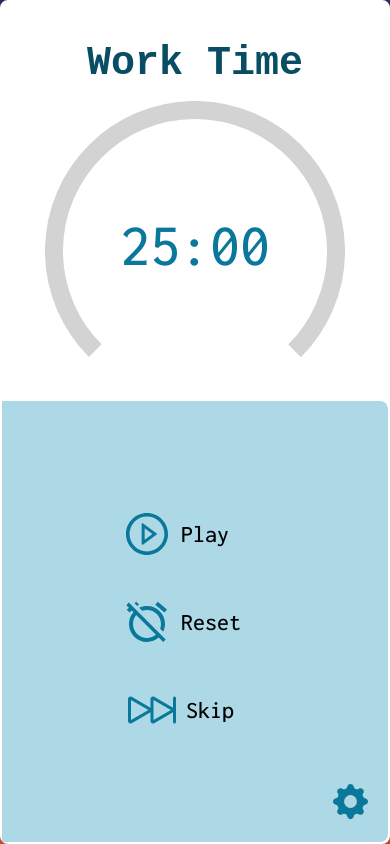
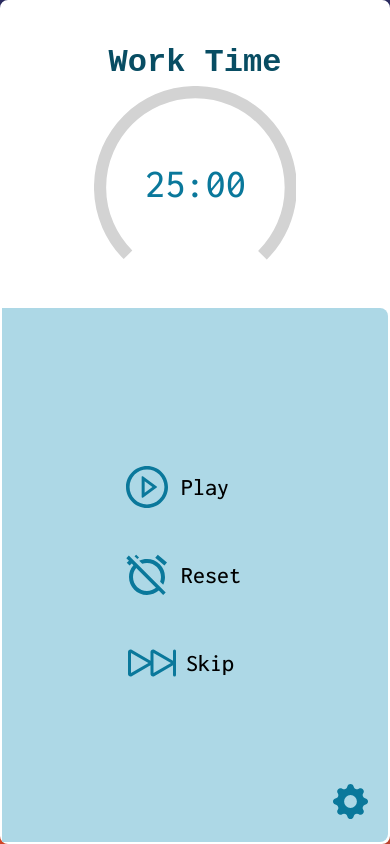
Before and after one commit to m1ckeyyy/improvement-center, a React (Vite) app in the folder client/: page /pomodoro in a window 390 px wide. Built offline with nearby package versions, Linux system fonts and the light colour scheme.

Commit message:
pomodoro mobile styling

```diff
--- a/client/src/pages/Tools/PomodoroTimer/PomodoroComponents/Settings/Settings.module.scss
+++ b/client/src/pages/Tools/PomodoroTimer/PomodoroComponents/Settings/Settings.module.scss
@@ -111,18 +111,19 @@
 @media (max-width: 653px) {
   .container {
     width: 100%;
-    flex: 1.3;
-    zoom: 1.5;
+    flex: 2;
+    // zoom: 1.5;
   }
 }
 @media (max-width: 290px) {
   .container {
-    zoom: 1.2;
+    // zoom: 1.2;
   }
 }
+
 @media (max-height: 700px) {
   .container {
     zoom: 1;
-    flex: 3;
+    // flex: 1;
   }
 }
--- a/client/src/pages/Tools/PomodoroTimer/PomodoroTimer.module.scss
+++ b/client/src/pages/Tools/PomodoroTimer/PomodoroTimer.module.scss
@@ -133,9 +133,11 @@ html,
   .overlayContainer {
     // display: block;
   }
+
   .app {
     width: 100%;
     flex-direction: column;
+    align-items: center;
     // border: 5px solid red;
     height: 100%;
     max-height: 100%;
@@ -143,17 +145,28 @@ html,
   .controls {
     width: 100%;
     // border: 2px solid white;
-    flex: 1.3;
+    flex: 2;
     // box-sizing: content-box;
   }
   .timer {
     flex: 1;
     padding-left: 10%;
     padding-right: 10%;
-    padding-top: 10%;
-    h1 {
-      padding-bottom: 5%;
-      font-size: 2.5em;
-    }
+    // padding-top: 10%;
+
+    width: 85%;
+    padding-top: 0;
+    padding-top: 8%;
+    padding-bottom: 2%;
+  }
+  h1 {
+    padding-bottom: 5%;
+    font-size: 2.5em;
   }
 }
+
+@media (max-width: 400px) {
+  .timer {
+    width: 280px;
+  }
+}
```
